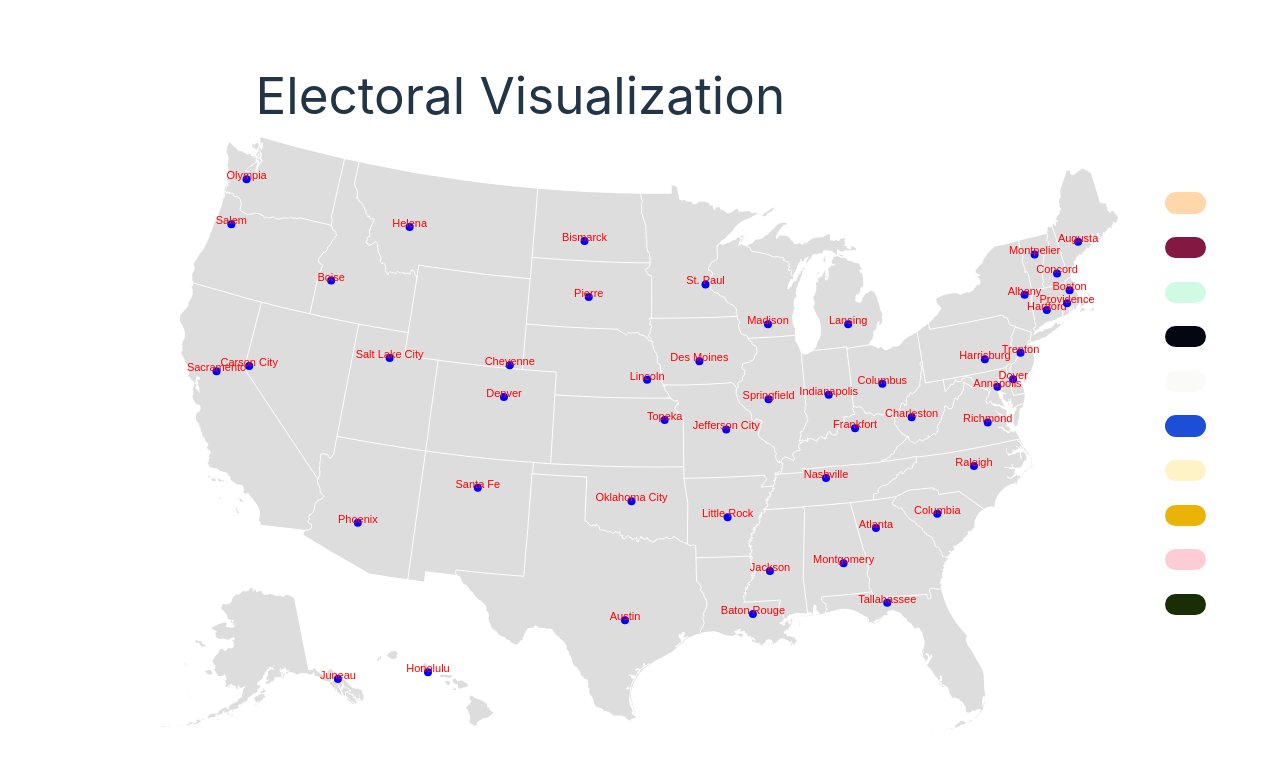
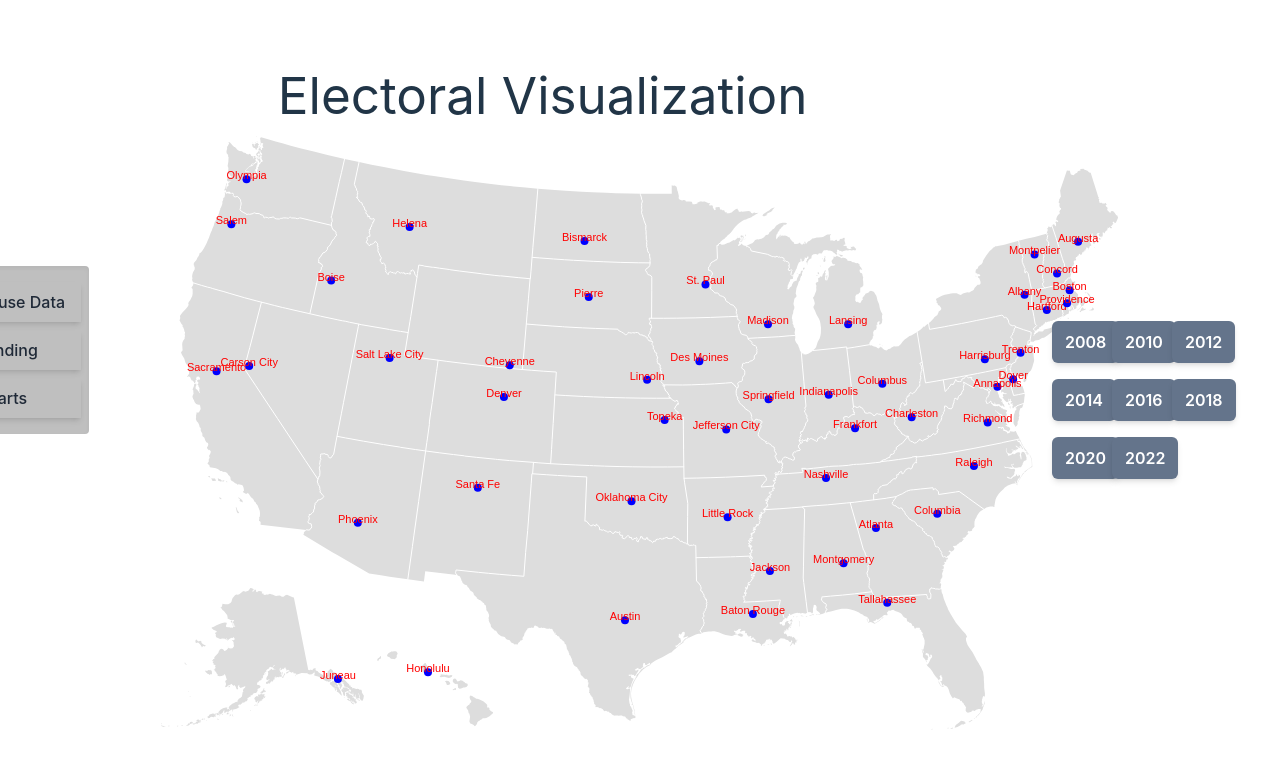
Before and after one commit to brooksideas/electoral-visualization, a Vue app: page / in a window 1280 px wide. Shown: the top 768 px of the page. Built offline with nearby package versions, Linux system fonts and the light colour scheme.

Commit message:
code: Added the Year selection buttons

```diff
--- a/src/components/DisplayOptionsList.vue
+++ b/src/components/DisplayOptionsList.vue
@@ -106,8 +106,7 @@ const selectOption = (option) => {
   <style>
 .nav-margin {
   margin-top: -100px !important;
-  margin-left: -400px !important;
-  /* width: 300px; */
+  margin-left: -200px !important;
 }
 
 .nav-background {
--- a/src/components/DisplaySelectionList.vue
+++ b/src/components/DisplaySelectionList.vue
@@ -1,12 +1,24 @@
 <template>
   <!-- This is for the House Data Party selection   -->
-  <div class="grid grid-cols-1 gap-4 ml-12">
+  <!-- <div class="grid grid-cols-1 gap-4 ml-12">
     <div v-for="i in 10" :key="i">
       <button
         type="button"
         class="w-4 h-4 rounded-full"
         :style="{ 'background-color': getRandomColorCombination() }"
       ></button>
+    </div>
+  </div> -->
+
+  <!-- This is for the Contribution Data -->
+  <div class="grid grid-cols-3 gap-4 ml-16">
+    <div v-for="year in years" :key="year">
+      <button
+        type="button"
+        class="inline-block px-3 py-2 gap-4 text-white font-semibold rounded-md shadow-md bg-slate-500 hover:bg-slate-600 focus:outline-none focus:ring-2 focus:ring-slate-400 focus:ring-opacity-50"
+      >
+        {{ year }}
+      </button>
     </div>
   </div>
 </template>
@@ -20,6 +32,9 @@ export default {
     // List of color names
     const colorsList = Object.keys(colors);
     const shadeList = [50, 100, 200, 300, 400, 500, 600, 700, 800, 900, 950];
+
+    // Years list
+    const years = ref([2008, 2010, 2012, 2014, 2016, 2018, 2020, 2022]);
 
     // // Random value returned
     const getRandomFromArray = (arr) => {
@@ -37,7 +52,7 @@ export default {
       return `${randomColorValue}`;
     };
 
-    return { getRandomColorCombination };
+    return { years, getRandomColorCombination };
   },
 };
 </script>
--- a/src/components/Home.vue
+++ b/src/components/Home.vue
@@ -27,20 +27,20 @@ export default {
       <div class="flex justify-center col-span-1 w-full">
         <display-options-list />
       </div>
-      <div class="col-span-10 w-3/4">
+      <div class="col-span-8">
         <h1>{{ description }}</h1>
         <responsive-state-map />
         <!-- <responsive-city-map /> -->
       </div>
-      <div class="flex justify-center col-span-1 w-1/6">
+      <div class="flex justify-center col-span-3 ml-12">
         <display-selection-list />
       </div>
     </div>
   </div>
 </template>
 
-<style scoped>
-.read-the-docs {
-  color: #888;
+<style>
+#app {
+  max-width: 1400px !important;
 }
 </style>
```
